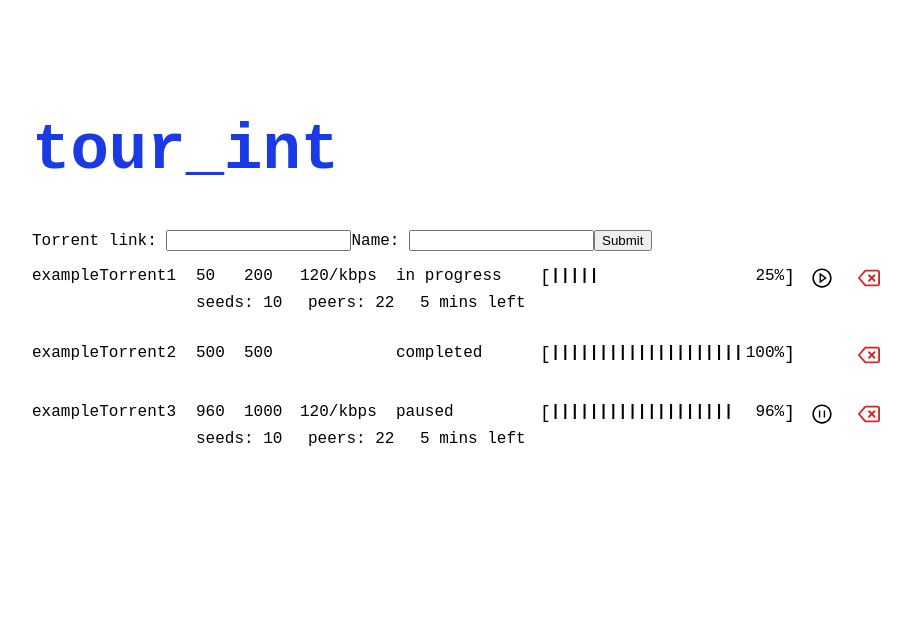
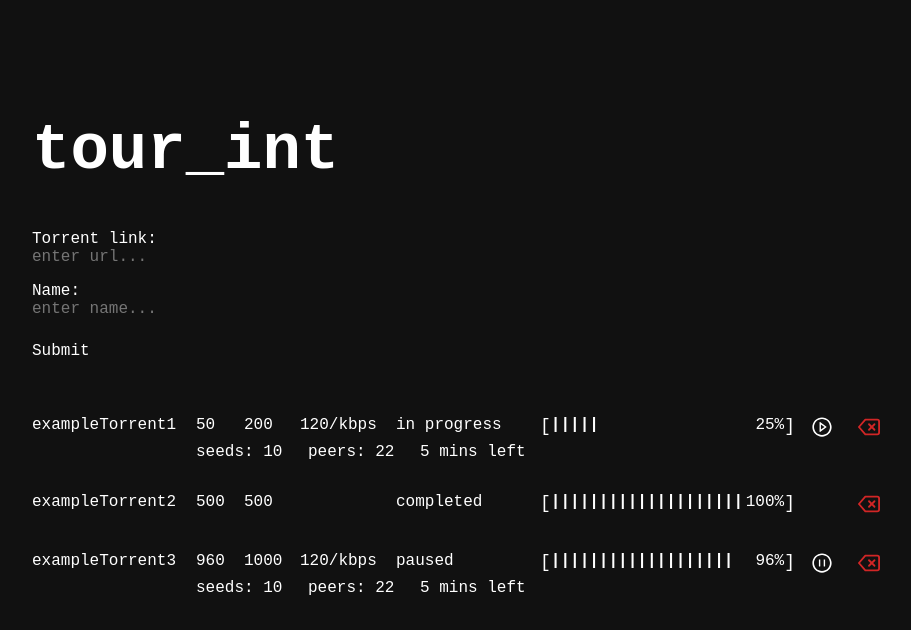
Before and after one commit to johnvtan/tour-int, a React (Create React App) app in the folder client/: page / in a window 1280 px wide. Shown: the top 630 px of the page, without its empty margins (184-1095 px from the left). Built offline with nearby package versions, Linux system fonts and the light colour scheme.

Commit message:
Add form styles

```diff
--- a/client/src/components/TorrentForm.jsx
+++ b/client/src/components/TorrentForm.jsx
@@ -1,5 +1,6 @@
 import React, { useState } from "react";
 import { createTorrent } from "../api/torrent";
+import { FormContainer, FormInput, SubmitButton } from "../styles/FormStyles";
 
 function TorrentForm() {
   const [values, setValues] = useState({ url: "", name: "" });
@@ -21,25 +22,27 @@ function TorrentForm() {
 
   return (
     <>
-      <form onSubmit={handleSubmit}>
+      <FormContainer onSubmit={handleSubmit}>
         <label htmlFor="url">Torrent link: </label>
-        <input
+        <FormInput
           type="text"
           name="url"
           value={values.url}
           required
           onChange={handleInputChange}
+          placeholder="enter url..."
         />
         <label htmlFor="name">Name: </label>
-        <input
+        <FormInput
           type="text"
           name="name"
           value={values.name}
           required
           onChange={handleInputChange}
+          placeholder="enter name..."
         />
-        <button>Submit</button>
-      </form>
+        <SubmitButton>Submit</SubmitButton>
+      </FormContainer>
     </>
   );
 }
--- a/client/src/styles/AppStyles.js
+++ b/client/src/styles/AppStyles.js
@@ -3,8 +3,8 @@ import styled, { createGlobalStyle } from "styled-components";
 export const GlobalStyle = createGlobalStyle`
   body {
     font-family:'Space Mono', monospace;
-    // background: #111111;
-    // color: #ffffff;
+    background: #111111;
+    color: #ffffff;
     overflow: hidden;
   }
 
--- /dev/null
+++ b/client/src/styles/FormStyles.js
@@ -0,0 +1,31 @@
+import styled from "styled-components";
+
+export const FormContainer = styled.form`
+  display: flex;
+  flex-direction: column;
+  width: 320px;
+  margin-bottom: 32px;
+`;
+
+export const FormInput = styled.input`
+  all: unset;
+  margin-bottom: 16px;
+`;
+
+export const SubmitButton = styled.button`
+  all: unset;
+  cursor: pointer;
+  margin-bottom: 16px;
+  padding: 8px 8px 8px 0;
+
+  transition: 0.6s cubic-bezier(0.4, 0.8, 0.2, 1);
+  background: linear-gradient(to left, #111111 50%, #ffffff 50%);
+  background-size: 200% 100%;
+  background-position: right bottom;
+
+  &:hover {
+    color: #111111;
+    font-weight: 700;
+    background-position: left bottom;
+  }
+`;
--- a/client/src/styles/TitleStyles.js
+++ b/client/src/styles/TitleStyles.js
@@ -5,5 +5,4 @@ export const Container = styled.div``;
 export const Text = styled.h1`
   font-size: 64px;
   font-weight: 700;
-  color: #193ae5;
 `;
```
